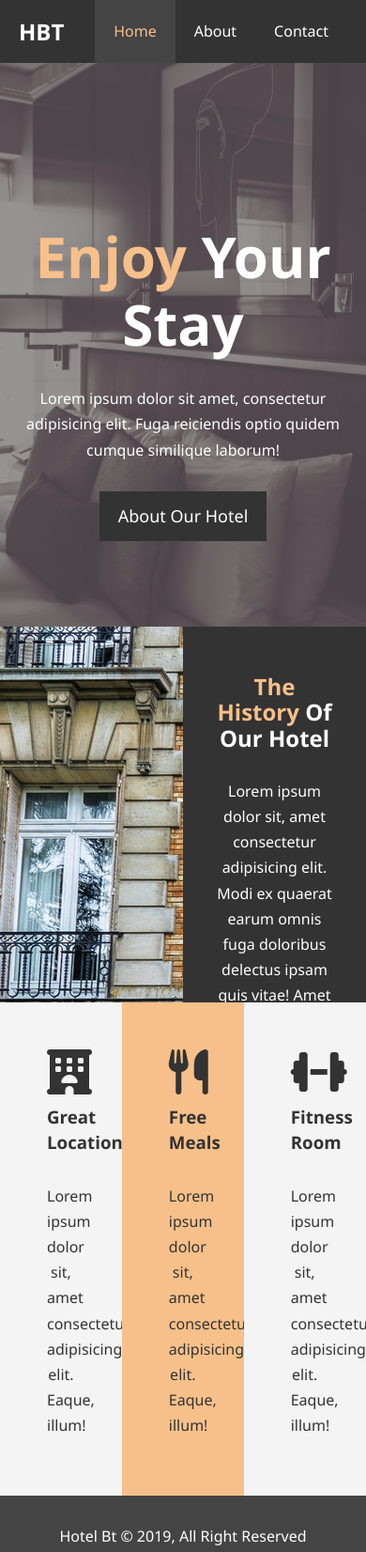
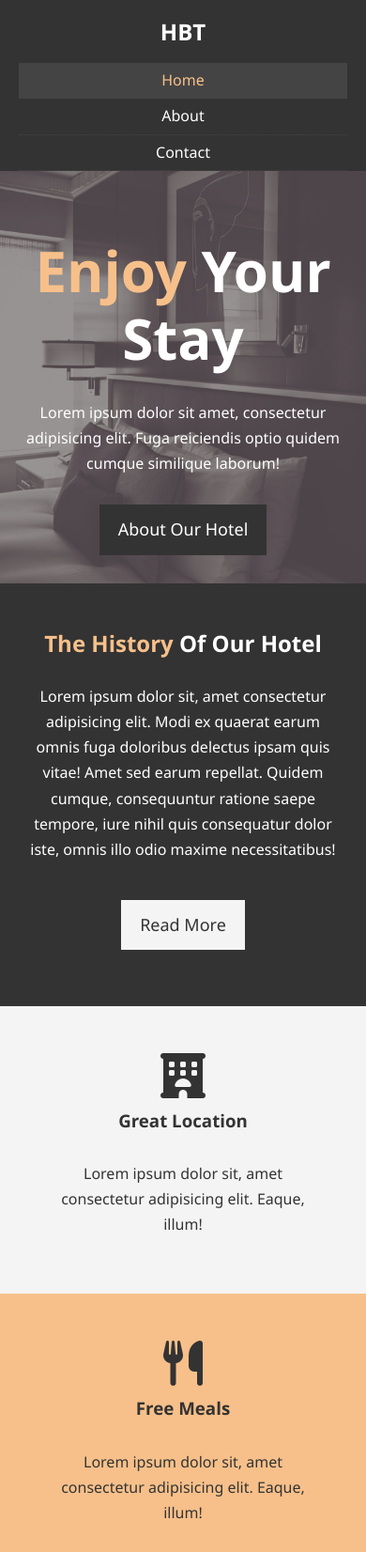
Before and after one commit to ozkokhasan/Learning-html5-css3, a plain HTML site: page project_hotel_website/index.html in a window 390 px wide. Shown: the top 1652 px of the page at 94% size. Drawn offline with Linux system fonts and the light colour scheme.

Commit message:
make the website responsive for mobile devices

```diff
--- a/project_hotel_website/about.html
+++ b/project_hotel_website/about.html
@@ -7,6 +7,7 @@
     <meta name="description" content="Welcome to the most extraordinary hotel in Boston Massachusetts">
     <meta name="keyword" content="hotel, boston hotel, new england hotel">
     <link rel="stylesheet" href="css/style.css">
+    <link rel="stylesheet" media="screen and (max-width: 768px)"href="css/mobile.css">
     <title>Hotel BT | About</title>
 </head>
 <body>
--- /dev/null
+++ b/project_hotel_website/css/mobile.css
@@ -0,0 +1,61 @@
+/* Navbar */
+#navbar .logo {
+float: none;
+text-align: center;
+}
+
+#navbar ul,
+#navbar ul li {
+    float: none;
+}
+
+#navbar ul li a {
+    padding: 5px;
+    border-bottom: #444 dotted 1px;
+}
+
+/* Showcase */
+#showcase {
+    height: 100%;
+}
+
+#showcase .showcase-content {
+    padding-top: 70px;
+    padding-bottom: 30px;
+}
+
+/* Home Info */
+#home-info .info-img {
+    display: none;
+}
+
+#home-info .info-content {
+    float: none;
+    width: 100%;
+}
+
+/* Boxes */
+.box{
+    float: none;
+    width: 100%;
+}
+
+/* About Info */
+#about-info .info-right,
+#about-info .info-left {
+    float: none;
+    width: 100%;
+}
+
+#about-info .info-right {
+    margin-top: 30px;
+}
+
+.l-heading {
+    text-align: center;
+}
+
+/* Content */
+#contact-info .box {
+    border-bottom: #444 dotted 1px;
+}
--- a/project_hotel_website/css/style.css
+++ b/project_hotel_website/css/style.css
@@ -81,6 +81,7 @@ lead {
 
 .l-heading {
     font-size: 40px;
+    line-height: 1.2;
 }
 
 /* Padding */
@@ -106,7 +107,7 @@ lead {
     color: #fff;
 }
 
-#navbar h1 {
+#navbar .logo {
     float: left;
     padding-top: 20px;
 }
@@ -156,7 +157,7 @@ lead {
 
 /* Home Info */
 #home-info {
-    height: 400px;
+    height: 450px;
 }
 
 #home-info .info-img {
@@ -213,7 +214,7 @@ lead {
 
 /* Testomonials */
 #testimonials {
-    height: 600px;
+    height: 100%;
     background: url(/project_hotel_website/img/test-bg.jpg) no-repeat center center/cover;
     padding-top: 70px;
 }
--- a/project_hotel_website/index.html
+++ b/project_hotel_website/index.html
@@ -8,6 +8,7 @@
     <meta name="keyword" content="hotel, boston hotel, new england hotel">
     <script src="https://kit.fontawesome.com/71b4bbc375.js" crossorigin="anonymous"></script>
     <link rel="stylesheet" href="css/style.css">
+    <link rel="stylesheet" media="screen and (max-width: 768px)"href="css/mobile.css">
     <title>Hotel BT | Welcome</title>
 </head>
 <body>
```
Also changed, not shown: project_hotel_website/contact.html (+1 -0 lines).
